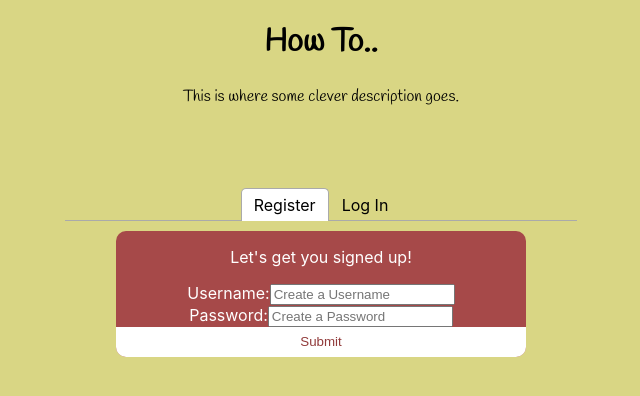
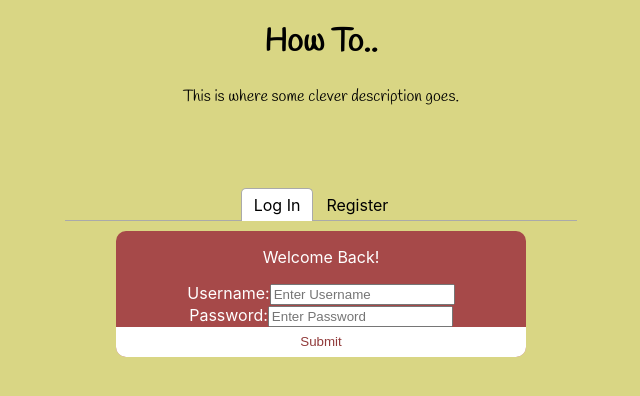
Before and after one commit to BW-Jess-How-To-1/front-end, a React (Create React App) app: page / in a window 1280 px wide. Shown: the top 396 px of the page, without its empty margins (319-959 px from the left). Built offline with nearby package versions, Linux system fonts and the light colour scheme.

Commit message:
put login as default tab

```diff
--- a/src/Component/FormBox.js
+++ b/src/Component/FormBox.js
@@ -7,15 +7,16 @@ import LoginForm from './LoginForm';
 const FormBox = () => (
   <Tabs>
     <TabList>
+      <Tab>Log In</Tab>
       <Tab>Register</Tab>
-      <Tab>Log In</Tab>
     </TabList>
 
     <TabPanel>
-      <RegisterForm/>
+      <LoginForm/>
     </TabPanel>
     <TabPanel>
-      <LoginForm/>
+      <RegisterForm/>
+
     </TabPanel>
   </Tabs>
 );
```
